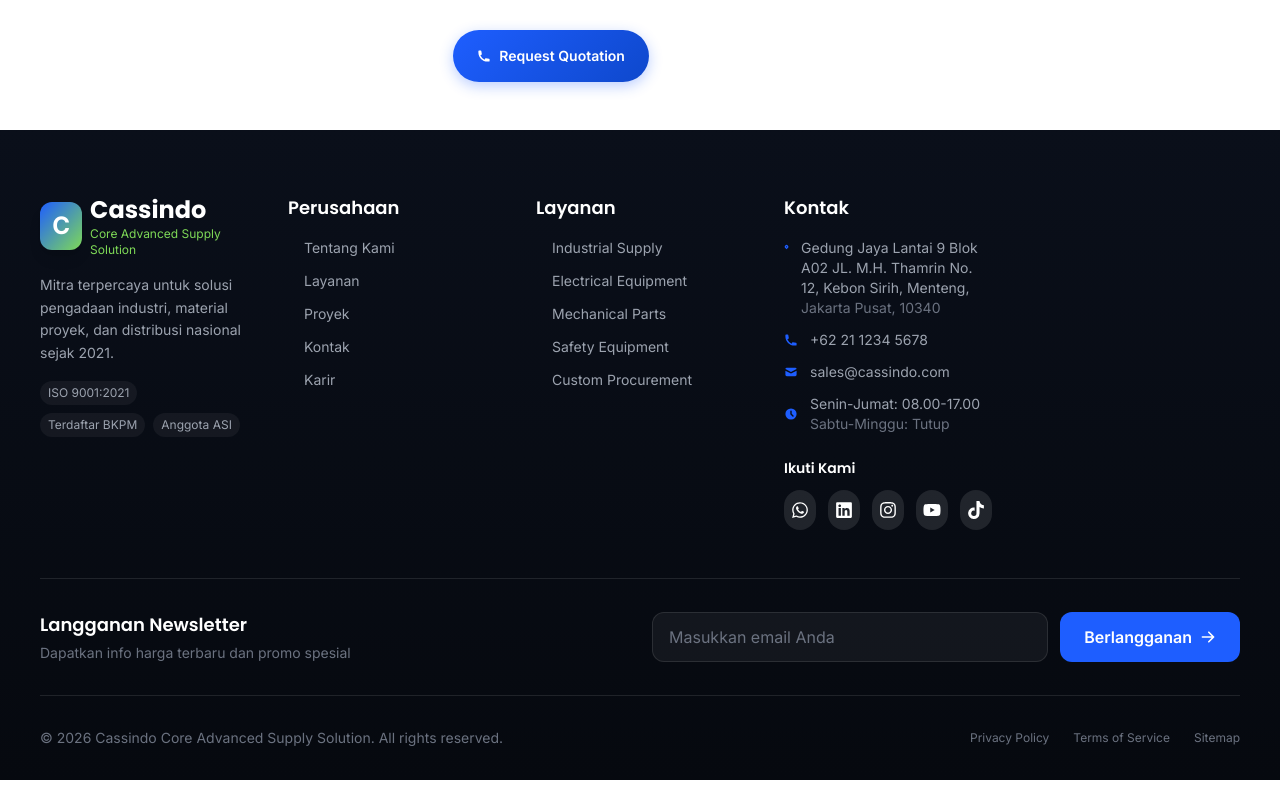
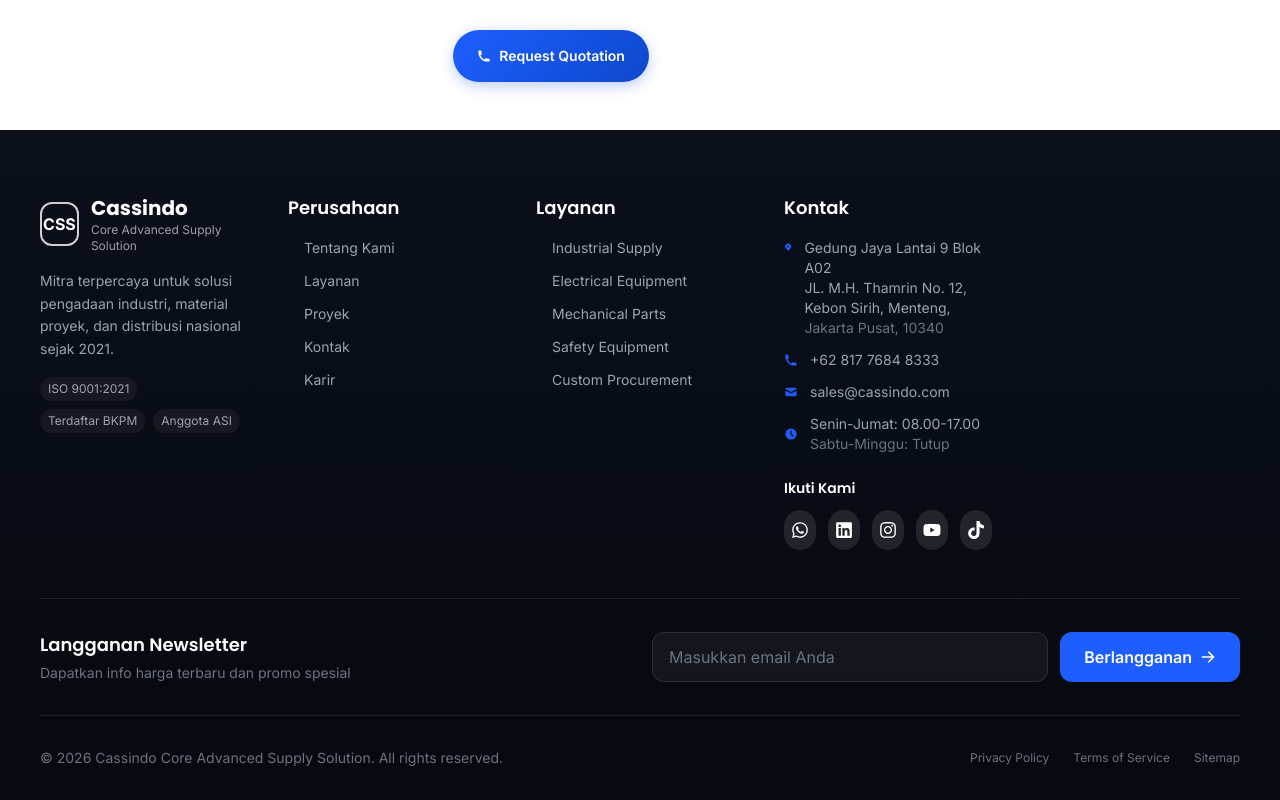
Before and after one commit to herlan-syihabudin/CASSINDO, a Next.js app: page / in a window 1280 px wide. Shown: the part 5299-6099 px from the top of the page. Built offline with nearby package versions, Linux system fonts and the light colour scheme.

Commit message:
Update contact information and footer layout

```diff
--- a/src/components/Footer.tsx
+++ b/src/components/Footer.tsx
@@ -5,7 +5,7 @@
 import { motion } from 'framer-motion'
 import {
   HiLocationMarker, HiMail, HiPhone, HiClock,
-  HiArrowRight, HiCheckCircle, HiMap, HiBuildingOffice
+  HiArrowRight, HiCheckCircle
 } from 'react-icons/hi'
 import { FaWhatsapp, FaLinkedin, FaInstagram, FaYoutube, FaTiktok } from 'react-icons/fa'
 
@@ -48,7 +48,7 @@
   }
 
   const socialLinks = [
-    { icon: FaWhatsapp, href: 'https://wa.me/6281234567890', label: 'WhatsApp', color: '#25D366' },
+    { icon: FaWhatsapp, href: 'https://wa.me/6281776848333', label: 'WhatsApp', color: '#25D366' },
     { icon: FaLinkedin, href: 'https://linkedin.com/company/cassindo', label: 'LinkedIn', color: '#0077B5' },
     { icon: FaInstagram, href: 'https://instagram.com/cassindo', label: 'Instagram', color: '#E4405F' },
     { icon: FaYoutube, href: 'https://youtube.com/c/cassindo', label: 'YouTube', color: '#FF0000' },
@@ -61,7 +61,7 @@
       <div className="container-custom pt-16 pb-8">
         <div className="grid md:grid-cols-2 lg:grid-cols-5 gap-10 mb-12">
 
-          {/* Company Info - 1.5 kolom */}
+          {/* Company Info - Logo sama dengan navbar */}
           <div className="lg:col-span-1.5">
             <motion.div
               initial={{ opacity: 0, y: 20 }}
@@ -70,16 +70,21 @@
               viewport={{ once: true }}
               className="mb-6"
             >
-              <div className="flex items-center gap-2 mb-4 group">
-                <div className="w-12 h-12 bg-gradient-to-br from-primary to-accent rounded-xl flex items-center justify-center shadow-lg group-hover:scale-105 transition-transform">
-                  <span className="text-white font-bold text-2xl">C</span>
+              <Link href="/" className="flex items-center gap-3 group">
+                {/* Logo - border outline, tanpa background warna */}
+                <div className="w-11 h-11 rounded-xl flex items-center justify-center transition-all duration-300 group-hover:scale-105 border-2 border-white/80 bg-transparent">
+                  <span className="font-bold text-base text-white">CSS</span>
                 </div>
                 <div>
-                  <span className="font-poppins font-bold text-2xl text-white">Cassindo</span>
-                  <span className="block text-xs text-accent">Core Advanced Supply Solution</span>
+                  <span className="font-poppins font-bold text-xl text-white">
+                    Cassindo
+                  </span>
+                  <span className="block text-xs text-white/60">
+                    Core Advanced Supply Solution
+                  </span>
                 </div>
-              </div>
-              <p className="text-sm leading-relaxed text-gray-400 mb-4">
+              </Link>
+              <p className="text-sm leading-relaxed text-gray-400 mt-4 mb-4">
                 Mitra terpercaya untuk solusi pengadaan industri, material proyek,
                 dan distribusi nasional sejak 2021.
               </p>
@@ -151,17 +156,18 @@
               <div className="flex items-start gap-3 group">
                 <HiLocationMarker className="text-primary mt-0.5 group-hover:scale-110 transition" />
                 <div>
-                  <p>Gedung Jaya Lantai 9 Blok A02 JL. M.H. Thamrin No. 12, Kebon Sirih, Menteng,</p>
+                  <p>Gedung Jaya Lantai 9 Blok A02</p>
+                  <p>JL. M.H. Thamrin No. 12, Kebon Sirih, Menteng,</p>
                   <p className="text-gray-500">Jakarta Pusat, 10340</p>
                 </div>
               </div>
               <div className="flex items-center gap-3 group">
                 <HiPhone className="text-primary group-hover:rotate-12 transition" />
-                <a href="tel:+622112345678" className="hover:text-primary transition">+62 21 1234 5678</a>
+                <a href="tel:+6281776848333" className="hover:text-primary transition">+62 817 7684 8333</a>
               </div>
               <div className="flex items-center gap-3 group">
                 <HiMail className="text-primary group-hover:-translate-y-0.5 transition" />
-                <a href="mailto:info@cassindo.com" className="hover:text-primary transition">sales@cassindo.com</a>
+                <a href="mailto:sales@cassindo.com" className="hover:text-primary transition">sales@cassindo.com</a>
               </div>
               <div className="flex items-center gap-3 group">
                 <HiClock className="text-primary" />
@@ -202,7 +208,7 @@
           </motion.div>
         </div>
 
-        {/* Newsletter Section - Full Width */}
+        {/* Newsletter Section */}
         <motion.div
           initial={{ opacity: 0, y: 20 }}
           whileInView={{ opacity: 1, y: 0 }}
```
